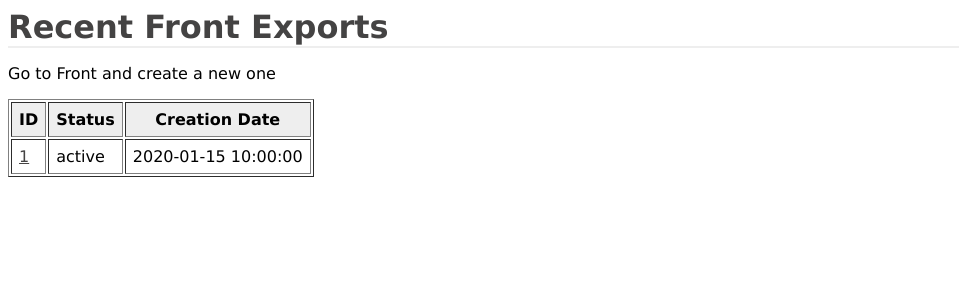
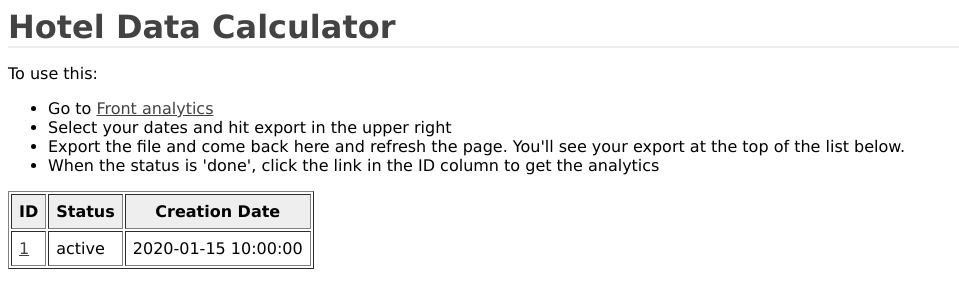
Before and after one commit to dtemple/reporting, a Flask app: template templates/index.html in a window 1280 px wide. Shown: the top 308 px of the page, without its empty margins (0-959 px from the left). Run offline with Flask 2, Linux system fonts and the light colour scheme; the template is opened without the code that fills it: most values are stand-ins (such as "Sample title", 1, 10 or a date in 2020).

Commit message:
added instructions

```diff
--- a/templates/index.html
+++ b/templates/index.html
@@ -4,8 +4,15 @@
         <link rel=stylesheet type=text/css href="./static/style.css">
     </head>
     <body>
-        <h1>Recent Front Exports</h1>
-        <p>Go to Front and create a new one</p>
+        <h1>Hotel Data Calculator</h1>
+        <p>To use this:
+            <ul>
+            <li>Go to <a href="https://app.frontapp.com/analytics2/all/conversations">Front analytics</a></li>
+            <li>Select your dates and hit export in the upper right</li>
+            <li>Export the file and come back here and refresh the page. You'll see your export at the top of the list below.</li>
+            <li>When the status is 'done', click the link in the ID column to get the analytics</li>
+        </ul>
+        </p>
         <table border=1 cellpadding=7>
             <tr>
                 <th>ID</th>
```
